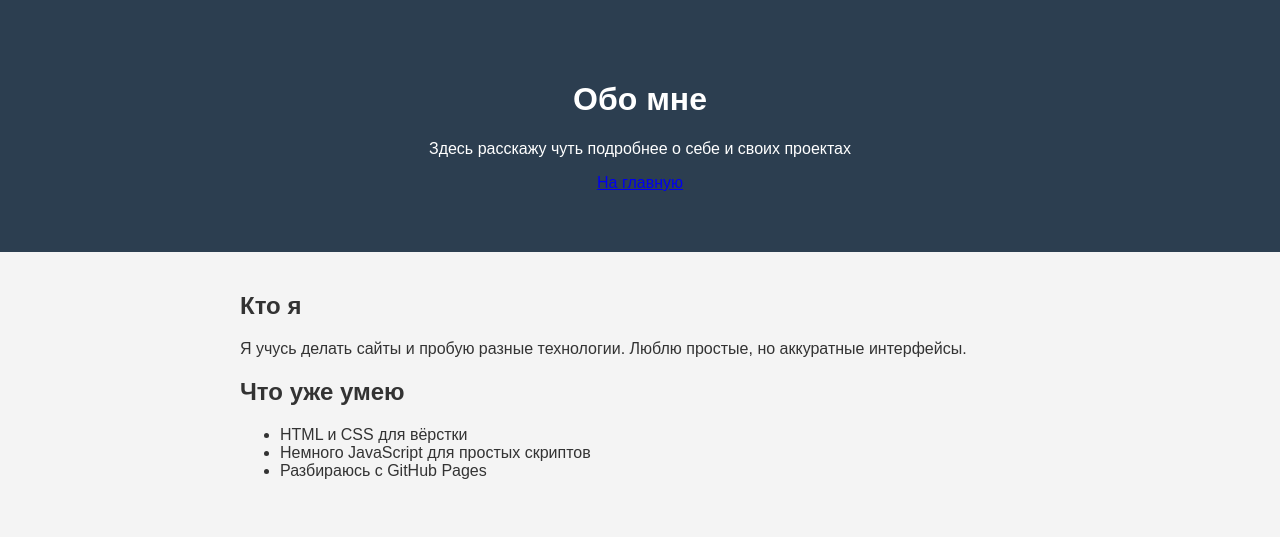
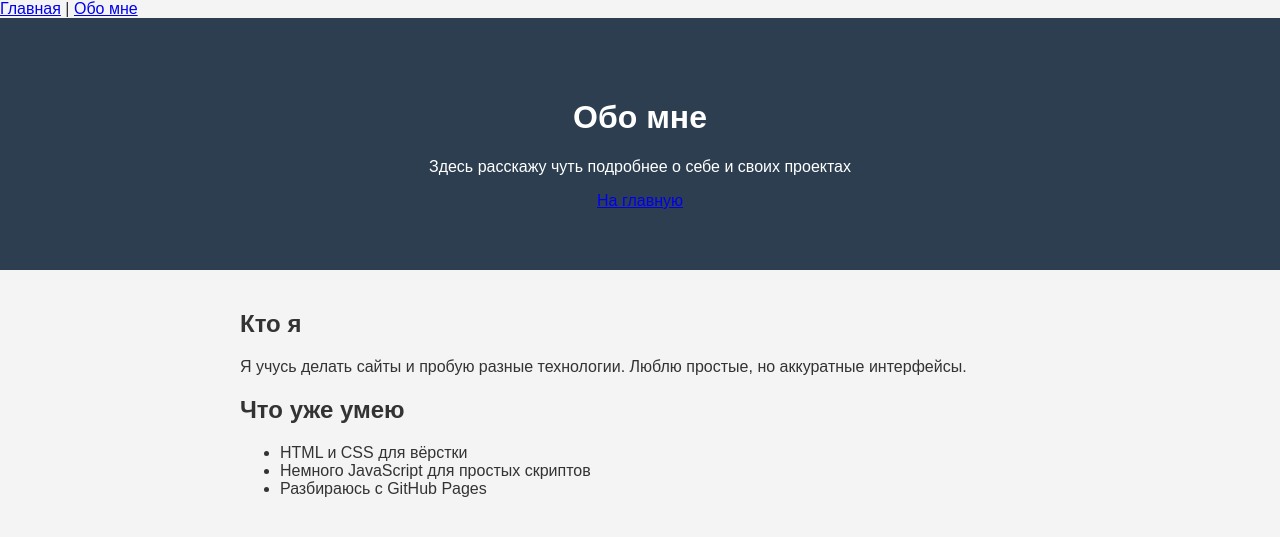
Before and after one commit to Pahgan/Satr, a plain HTML site: page about.html in a window 1280 px wide. Drawn offline with Linux system fonts and the light colour scheme.

Commit message:
Update about.html

```diff
--- a/about.html
+++ b/about.html
@@ -7,6 +7,10 @@
     <link rel="stylesheet" href="style.css">
 </head>
 <body>
+    <nav>
+        <a href="index.html">Главная</a> |
+        <a href="about.html">Обо мне</a>
+    </nav>
     <header>
         <h1>Обо мне</h1>
         <p>Здесь расскажу чуть подробнее о себе и своих проектах</p>
```
